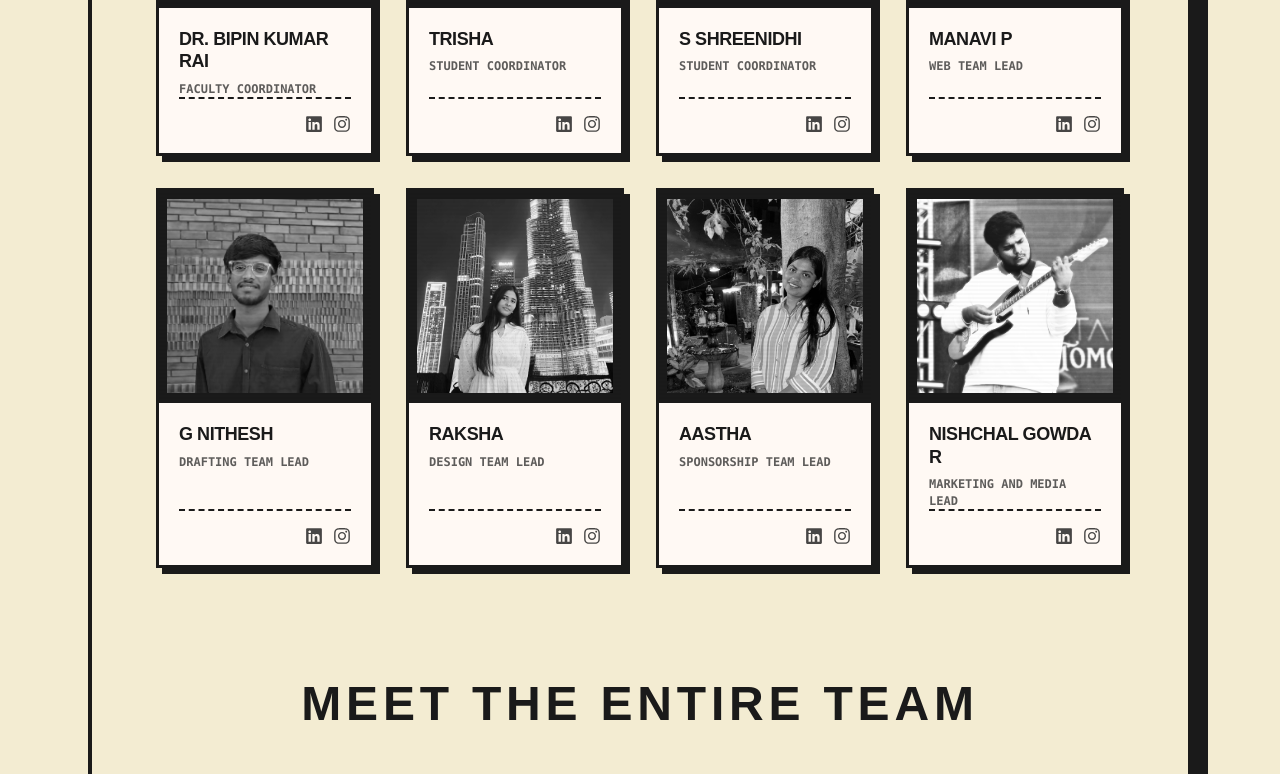
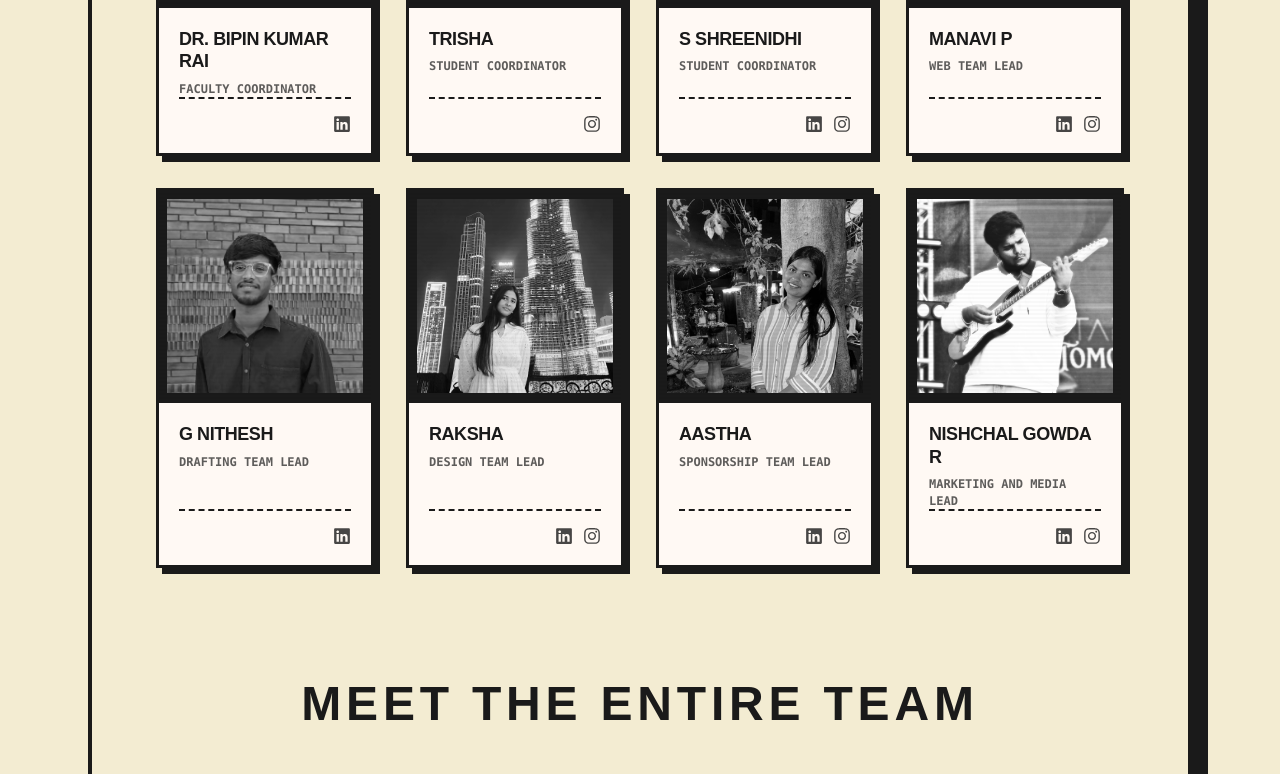
Before and after one commit to ManaviP/dev3.0, a React (Vite) app: page / in a window 1280 px wide. Shown: the part 9708-10482 px from the top of the page. Built offline with nearby package versions, Linux system fonts and the light colour scheme; a web font is replaced by a local one.

Commit message:
feat: optimize patron socials and fix FAQ HTML formatting

```diff
--- a/src/sections/FAQ.tsx
+++ b/src/sections/FAQ.tsx
@@ -21,12 +21,8 @@ export default function FAQ() {
   const [open, setOpen] = useState(0);
 
   const renderFAQText = (text: string) => {
-    return text.split('3.0').map((part, i, arr) => (
-      <span key={i}>
-        {part}
-        {i < arr.length - 1 && <span className="font-number">3.0</span>}
-      </span>
-    ));
+    const formattedText = text.replace(/3\.0/g, '<span class="font-number">3.0</span>');
+    return <span dangerouslySetInnerHTML={{ __html: formattedText }} />;
   };
 
   return (
--- a/src/sections/Team.tsx
+++ b/src/sections/Team.tsx
@@ -85,10 +85,12 @@ function TeamCard({ member }: { member: TeamMember }) {
         </h3>
         <p className="font-mono text-[9px] sm:text-[11px] md:text-xs uppercase mt-1 sm:mt-2 opacity-70 font-bold leading-snug">{member.role}</p>
 
+        {(member.linkedin || member.instagram) && (
           <div className="mt-auto pt-3 sm:pt-4 border-t-2 border-[#1a1a1a] border-dashed flex justify-end items-center w-full">
             <div className="flex gap-2.5 text-[#1a1a1a]">
+              {member.linkedin && (
                 <a
-              href={member.linkedin || '#'}
+                  href={member.linkedin}
                   target="_blank"
                   rel="noreferrer"
                   className="hover:text-[#f97028] transition-colors opacity-80 hover:opacity-100"
@@ -96,8 +98,10 @@ function TeamCard({ member }: { member: TeamMember }) {
                 >
                   <FaLinkedin size={18} />
                 </a>
+              )}
+              {member.instagram && (
                 <a
-              href={member.instagram || '#'}
+                  href={member.instagram}
                   target="_blank"
                   rel="noreferrer"
                   className="hover:text-[#f97028] transition-colors opacity-80 hover:opacity-100"
@@ -105,8 +109,10 @@ function TeamCard({ member }: { member: TeamMember }) {
                 >
                   <FaInstagram size={18} />
                 </a>
+              )}
             </div>
           </div>
+        )}
       </div>
     </div>
   );
--- a/src/sections/teamData.ts
+++ b/src/sections/teamData.ts
@@ -18,7 +18,7 @@ export const coreTeam: TeamMember[] = [
     name: 'Dr. Bipin Kumar Rai',
     role: 'Faculty Coordinator',
     image: '/logos/bhipinsir.webp',
-    linkedin: '',
+    linkedin: 'https://www.linkedin.com/in/dr-bipin-kumar-rai-b3a41690/',
     instagram: '',
   },
   {
@@ -27,15 +27,15 @@ export const coreTeam: TeamMember[] = [
     role: 'Student Coordinator',
     image: '/logos/trisha.webp',
     linkedin: '',
-    instagram: '',
+    instagram: 'https://www.instagram.com/trishaaa.10.___',
   },
   {
     id: 'c2',
     name: 'S Shreenidhi',
     role: 'Student Coordinator',
     image: '/logos/SShreenidhi.webp',
-    linkedin: '',
-    instagram: '',
+    linkedin: 'https://www.linkedin.com/in/shreenidhi-s29/',
+    instagram: 'https://www.instagram.com/sreenidhi_s.29/',
   },
 ];
 
@@ -46,15 +46,15 @@ export const subHeads: TeamMember[] = [
     name: 'Manavi P',
     role: 'Web Team Lead',
     image: '/logos/manavi.webp',
-    linkedin: '',
-    instagram: '',
+    linkedin: 'https://www.linkedin.com/in/manavi-p-576a8b279/',
+    instagram: 'https://www.instagram.com/_._manavi_._/',
   },
   {
     id: 's1',
     name: 'G Nithesh',
     role: 'Drafting Team Lead',
     image: '/logos/nitesh.webp',
-    linkedin: '',
+    linkedin: 'https://www.linkedin.com/in/g-nithesh/',
     instagram: '',
   },
   {
@@ -62,24 +62,24 @@ export const subHeads: TeamMember[] = [
     name: 'Raksha',
     role: 'Design Team Lead',
     image: '/logos/raksha.webp',
-    linkedin: '',
-    instagram: '',
+    linkedin: 'https://www.linkedin.com/in/rakshaumashankar/',
+    instagram: 'https://www.instagram.com/_.raksha.umashankar._',
   },
   {
     id: 's3',
     name: 'Aastha',
     role: 'Sponsorship Team Lead',
     image: '/logos/astha.webp',
-    linkedin: '',
-    instagram: '',
+    linkedin: 'https://www.linkedin.com/in/aastha-923603346/',
+    instagram: 'https://www.instagram.com/aastha_6696',
   },
   {
     id: 's4',
     name: 'Nishchal Gowda R',
     role: 'Marketing and Media Lead',
     image: '/logos/Nishchal.webp',
-    linkedin: '',
-    instagram: '',
+    linkedin: 'https://www.linkedin.com/in/nishchal-gowda-r-b54208311/',
+    instagram: 'https://www.instagram.com/i.amgod.666/',
   },
 
 ];
@@ -91,40 +91,40 @@ export const theOperators: TeamMember[] = [
     name: 'Omkar G K',
     role: 'Web Team',
     image: '/logos/omkar.webp',
-    linkedin: '',
-    instagram: '',
+    linkedin: 'https://www.linkedin.com/in/omkargk/',
+    instagram: 'https://www.instagram.com/idk.omkar/',
   },
   {
     id: 'o1',
     name: 'Supraj U Sivajji',
     role: 'Web Team',
     image: '/logos/supraj.png',
-    linkedin: '',
-    instagram: '',
+    linkedin: 'https://www.linkedin.com/in/supraj-u-shivajji-4b7aa62ba/',
+    instagram: 'https://www.instagram.com/__supraj__',
   },
   {
     id: 'o2',
     name: 'Moulika',
     role: 'Design Team Co Lead',
     image: '/logos/moulika.webp',
-    linkedin: '',
-    instagram: '',
+    linkedin: 'https://www.linkedin.com/in/moulika-k-ba8694335/',
+    instagram: 'https://www.instagram.com/moulika.k.reddy',
   },
   {
     id: 'o3',
     name: 'Moulya',
     role: 'Design Team',
     image: '/logos/moulya.webp',
-    linkedin: '',
-    instagram: '',
+    linkedin: 'https://www.linkedin.com/in/moulyab/',
+    instagram: 'https://www.instagram.com/prasad.moulya',
   },
   {
     id: 'o4',
     name: 'Tathagat',
     role: 'Sponsorship Team',
     image: '/logos/thatagat.webp',
-    linkedin: '',
-    instagram: '',
+    linkedin: 'https://www.linkedin.com/in/tathagat-rakesh-29a696385/',
+    instagram: 'https://www.instagram.com/tathagat__27',
 
   },
   {
@@ -132,8 +132,8 @@ export const theOperators: TeamMember[] = [
     name: 'Naman Saraff',
     role: 'Sponsorship Team',
     image: '/logos/naman.JPG',
-    linkedin: '',
-    instagram: '',
+    linkedin: 'https://www.linkedin.com/in/naman-saraff-6b34013b0/',
+    instagram: 'https://www.instagram.com/_namann__01',
   },
 
   {
@@ -141,8 +141,8 @@ export const theOperators: TeamMember[] = [
     name: 'Preetham H S',
     role: 'Marketing and Media Co Lead',
     image: '/logos/preetam.webp',
-    linkedin: '',
-    instagram: '',
+    linkedin: 'https://www.linkedin.com/in/hs-preetham7/',
+    instagram: 'https://www.instagram.com/__preetham7_',
   },
   {
     id: 'o7',
@@ -150,30 +150,30 @@ export const theOperators: TeamMember[] = [
     role: 'Marketing & Media Team',
     image: '/logos/hasini.webp',
     linkedin: '',
-    instagram: '',
+    instagram: 'https://www.instagram.com/hasini.choudary',
   },
   {
     id: 'o8',
     name: 'Mouna S',
     role: 'Design Team',
     image: '/logos/Mouna.webp',
-    linkedin: '',
-    instagram: '',
+    linkedin: 'https://www.linkedin.com/in/mouna-s/',
+    instagram: 'https://www.instagram.com/mounas115',
   },
   {
     id: 'o9',
     name: 'Monisha N S',
     role: 'Drafting Team',
     image: '/logos/monisha.webp',
-    linkedin: '',
-    instagram: '',
+    linkedin: 'https://www.linkedin.com/in/monisha-n-s-352431360/',
+    instagram: 'https://www.instagram.com/monishans__',
   },
   {
     id: 'o10',
     name: 'Madiha Khan',
     role: 'Sponsorship Team',
     image: '/logos/madiha.webp',
-    linkedin: '',
+    linkedin: 'linkedin.com/in/madiha-khan-907461360',
     instagram: '',
   },
   {
@@ -181,23 +181,23 @@ export const theOperators: TeamMember[] = [
     name: 'Meghana K V',
     role: 'Drafting Team ',
     image: '/logos/meghana.webp',
-    linkedin: '',
-    instagram: '',
+    linkedin: 'https://www.linkedin.com/in/meghana-kv-907953338/',
+    instagram: 'https://www.instagram.com/itsmaggie.mode',
   },
   {
     id: 'o12',
     name: 'Shubangi Jha',
     role: 'Marketing & Media Team ',
-    image: '',
-    linkedin: '',
-    instagram: '',
+    image: '/logos/shubhangi.jpg',
+    linkedin: 'https://www.linkedin.com/in/shubhangi-jha-778506305/',
+    instagram: 'https://www.instagram.com/shubhangi_9740/',
   },
   {
     id: 'o13',
     name: 'G Nithesh',
     role: 'Web Team Co Lead',
     image: '/logos/nitesh.webp',
-    linkedin: '',
+    linkedin: 'https://www.linkedin.com/in/g-nithesh/',
     instagram: '',
   },
   {
@@ -205,8 +205,8 @@ export const theOperators: TeamMember[] = [
     name: 'Manavi P',
     role: 'Drafting Team Co Lead',
     image: '/logos/manavi.webp',
-    linkedin: '',
-    instagram: '',
+    linkedin: 'https://www.linkedin.com/in/manavi-p-576a8b279/',
+    instagram: 'https://www.instagram.com/_._manavi_._/',
   },
 ];
 
@@ -217,7 +217,7 @@ export const facultyCoordinator: TeamMember[] = [
     name: 'Dr. Bipin Kumar Rai',
     role: 'Faculty Coordinator - Professor, CSE',
     image: '/logos/bhipinsir.webp',
-    linkedin: '',
+    linkedin: 'https://www.linkedin.com/in/dr-bipin-kumar-rai-b3a41690/',
     instagram: '',
   },
 ];
@@ -239,18 +239,18 @@ export const facultyOrganizers: TeamMember[] = [
 
 // ── Chief Patrons ─────────────────────────────────────────────
 export const chiefPatrons: TeamMember[] = [
-  { id: 'cp1', name: 'Dr. D. Hemachandra Sagar', role: 'Chancellor, DSU', image: '/logos/chancellor.webp', linkedin: '', instagram: '' },
-  { id: 'cp2', name: 'Dr. D. Premachandra Sagar', role: 'Pro Chancellor, DSU', image: '/logos/prochancellor.webp', linkedin: '', instagram: '' },
+  { id: 'cp1', name: 'Dr. D. Hemachandra Sagar', role: 'Chancellor, DSU', image: '/logos/chancellor.webp', linkedin: "https://www.dsu.edu.in/about-us/leadership/chancellor" },
+  { id: 'cp2', name: 'Dr. D. Premachandra Sagar', role: 'Pro Chancellor, DSU', image: '/logos/prochancellor.webp', linkedin: "https://www.linkedin.com/in/dr-premachandra-sagar-71776319/" },
 ];
 
 // ── Patrons ───────────────────────────────────────────────────
 export const patrons: TeamMember[] = [
-  { id: 'p1', name: 'Dr. B. S. Satyanarayana', role: 'Vice Chancellor, DSU', image: '/logos/ssatyanarayana.webp', linkedin: '', instagram: '' },
-  { id: 'p2', name: 'Prof. R Janardhan', role: 'Pro Vice Chancellor, DSU', image: '/logos/Prof_R_Janardhan.webp', linkedin: '', instagram: '' },
-  { id: 'p3', name: 'Dr. Prakash S', role: 'Pro Vice Chancellor, DSU', image: '/logos/Dr_Prakash_S.webp', linkedin: '', instagram: '' },
-  { id: 'p4', name: 'Dr. C.Puttamadapappa', role: 'Registrar, DSU', image: '/logos/dr_puttamadappa_c.webp', linkedin: '', instagram: '' },
-  { id: 'p5', name: 'Dr.Udaya Kumar Reddy K.R', role: 'Professor & Dean-SoE', image: '/logos/dean.webp', linkedin: '', instagram: '' },
-  { id: 'p6', name: 'Dr. Girisha G S', role: 'Chairperson, CSE', image: '/logos/drgirishgs.webp', linkedin: '', instagram: '' },
+  { id: 'p1', name: 'Dr. B. S. Satyanarayana', role: 'Vice Chancellor, DSU', image: '/logos/ssatyanarayana.webp', linkedin: "https://www.linkedin.com/in/bukinakere-s-satyanarayana-04887424/" },
+  { id: 'p2', name: 'Prof. R Janardhan', role: 'Pro Vice Chancellor, DSU', image: '/logos/Prof_R_Janardhan.webp', linkedin: "https://www.linkedin.com/in/r-janardhan-8833006/" },
+  { id: 'p3', name: 'Dr. Prakash S', role: 'Pro Vice Chancellor, DSU', image: '/logos/Dr_Prakash_S.webp', linkedin: "https://www.linkedin.com/in/educationistprakash/" },
+  { id: 'p4', name: 'Dr. C.Puttamadapappa', role: 'Registrar, DSU', image: '/logos/dr_puttamadappa_c.webp', linkedin: "https://www.linkedin.com/in/puttamadappa-c-96204517/" },
+  { id: 'p5', name: 'Dr.Udaya Kumar Reddy K.R', role: 'Professor & Dean-SoE', image: '/logos/dean.webp', linkedin: "https://www.linkedin.com/in/dr-udaya-kumar-reddy-k-r-92842112b/" },
+  { id: 'p6', name: 'Dr. Girisha G S', role: 'Chairperson, CSE', image: '/logos/drgirishgs.webp', linkedin: "https://www.linkedin.com/in/dr-girish-gs-133a4731/" },
 ];
 
 // ── Judges ────────────────────────────────────────────────────
```
Also changed, not shown: public/logos/shubhangi.jpg (added). Lines whose indentation alone changed are shown as unchanged.
